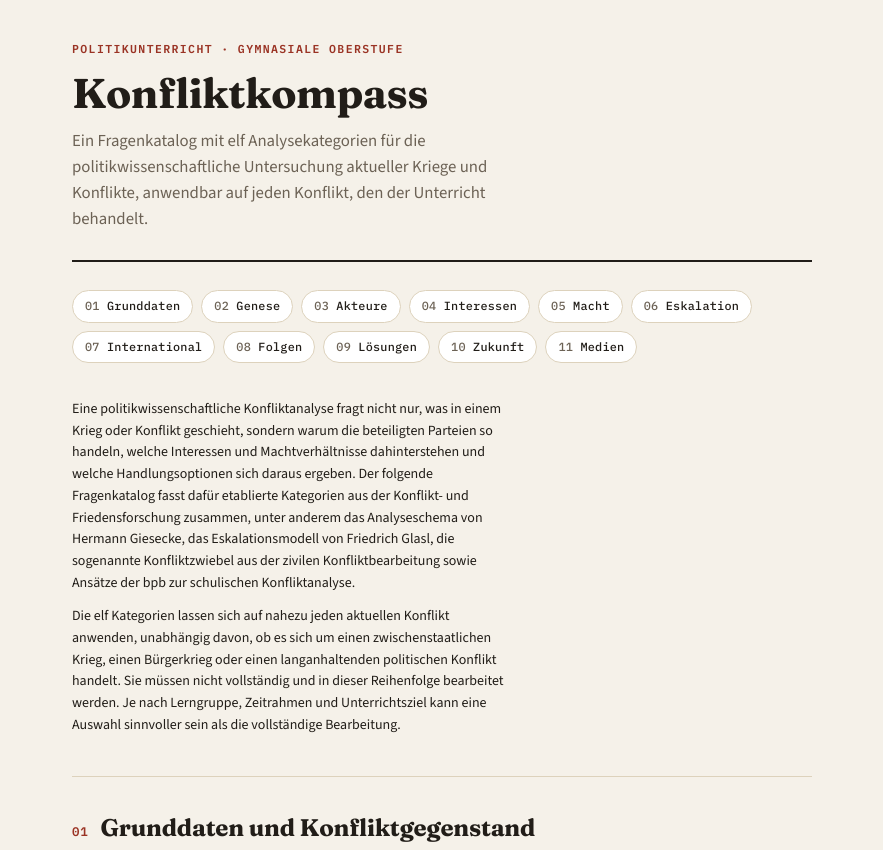
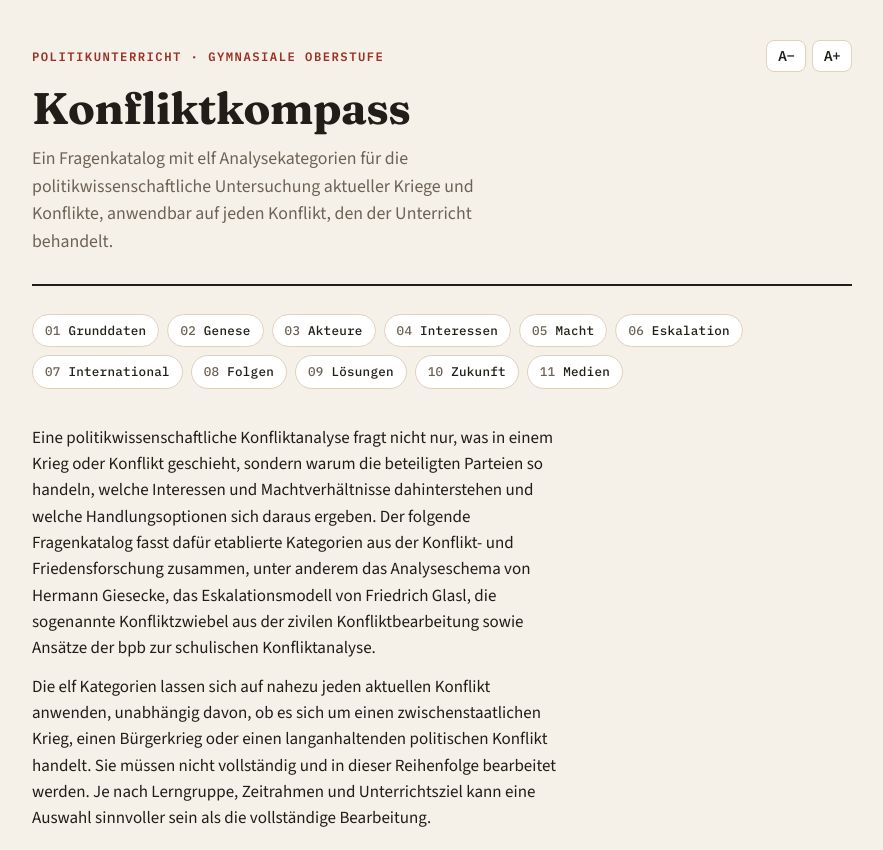
Before and after one commit to Thelematik/POWI, a plain HTML site: page q-phase/konfliktkompass.html in a window 1280 px wide. Shown: the top 850 px of the page, without its empty margins (198-1081 px from the left). Drawn offline with Linux system fonts and the light colour scheme.

Commit message:
Konfliktkompass: größere Grundschrift und Buttons A− und A+
Co-Authored-By: Claude Opus 5.5 <noreply@anthropic.com>
Claude-Session: https://claude.ai/code/session_013MQ91pZqTn2h417crs8Cib

```diff
--- a/q-phase/konfliktkompass.html
+++ b/q-phase/konfliktkompass.html
@@ -265,12 +265,39 @@
     h1.title{font-size:2rem;}
     .wrap{padding-block:28px 48px;}
   }
+
+  /* Schriftgröße: Grundgröße 17px, über A− und A+ einstellbar */
+  html{font-size:17px;}
+  body{font-size:1rem;}
+  .wrap{max-width:820px;}
+  .mast-top{display:flex;align-items:center;justify-content:space-between;gap:12px;flex-wrap:wrap;}
+  .fontsize{display:flex;gap:6px;}
+  .fontsize button{
+    font-family:"Source Sans 3", system-ui, sans-serif;
+    font-size:0.9rem;
+    font-weight:600;
+    min-width:2.6em;
+    padding:4px 10px;
+    border-radius:8px;
+    border:1px solid var(--line);
+    background:var(--surface);
+    color:var(--text);
+    cursor:pointer;
+  }
+  .fontsize button:hover{border-color:var(--text);}
+  .fontsize button:disabled{opacity:.4;cursor:default;}
 </style>
 
 <div class="wrap">
 
   <header class="masthead">
-    <span class="eyebrow-top">Politikunterricht · Gymnasiale Oberstufe</span>
+    <div class="mast-top">
+      <span class="eyebrow-top">Politikunterricht · Gymnasiale Oberstufe</span>
+      <div class="fontsize" role="group" aria-label="Schriftgröße">
+        <button type="button" id="fsm" title="Schrift kleiner" aria-label="Schrift kleiner">A−</button>
+        <button type="button" id="fsp" title="Schrift größer" aria-label="Schrift größer">A+</button>
+      </div>
+    </div>
     <h1 class="title">Konfliktkompass</h1>
     <p class="subtitle">Ein Fragenkatalog mit elf Analysekategorien für die politikwissenschaftliche Untersuchung aktueller Kriege und Konflikte, anwendbar auf jeden Konflikt, den der Unterricht behandelt.</p>
   </header>
@@ -511,4 +538,20 @@
 
 </div>
 
+<script>
+(function(){
+  var scales=[0.82,0.9,1,1.12,1.25,1.4,1.6], si=2, base=17;
+  var minus=document.getElementById('fsm'), plus=document.getElementById('fsp');
+  try{var v=parseInt(localStorage.getItem('kk-scale'),10); if(v>=0&&v<scales.length) si=v;}catch(e){}
+  function apply(){
+    document.documentElement.style.fontSize=(base*scales[si])+'px';
+    minus.disabled=si===0; plus.disabled=si===scales.length-1;
+    try{localStorage.setItem('kk-scale',si);}catch(e){}
+  }
+  minus.onclick=function(){if(si>0){si--;apply();}};
+  plus.onclick=function(){if(si<scales.length-1){si++;apply();}};
+  apply();
+})();
+</script>
+
 </body></html>
```
